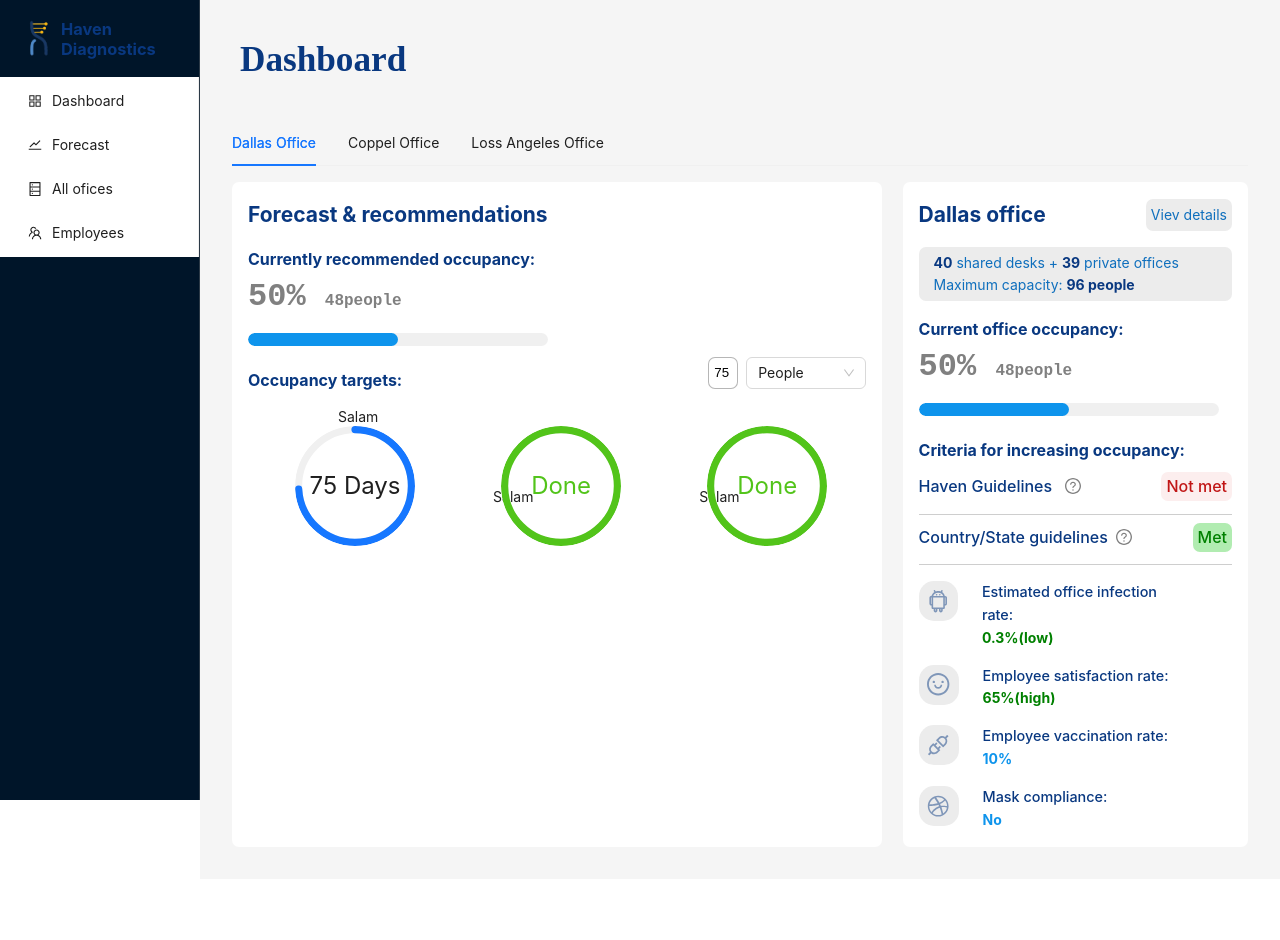
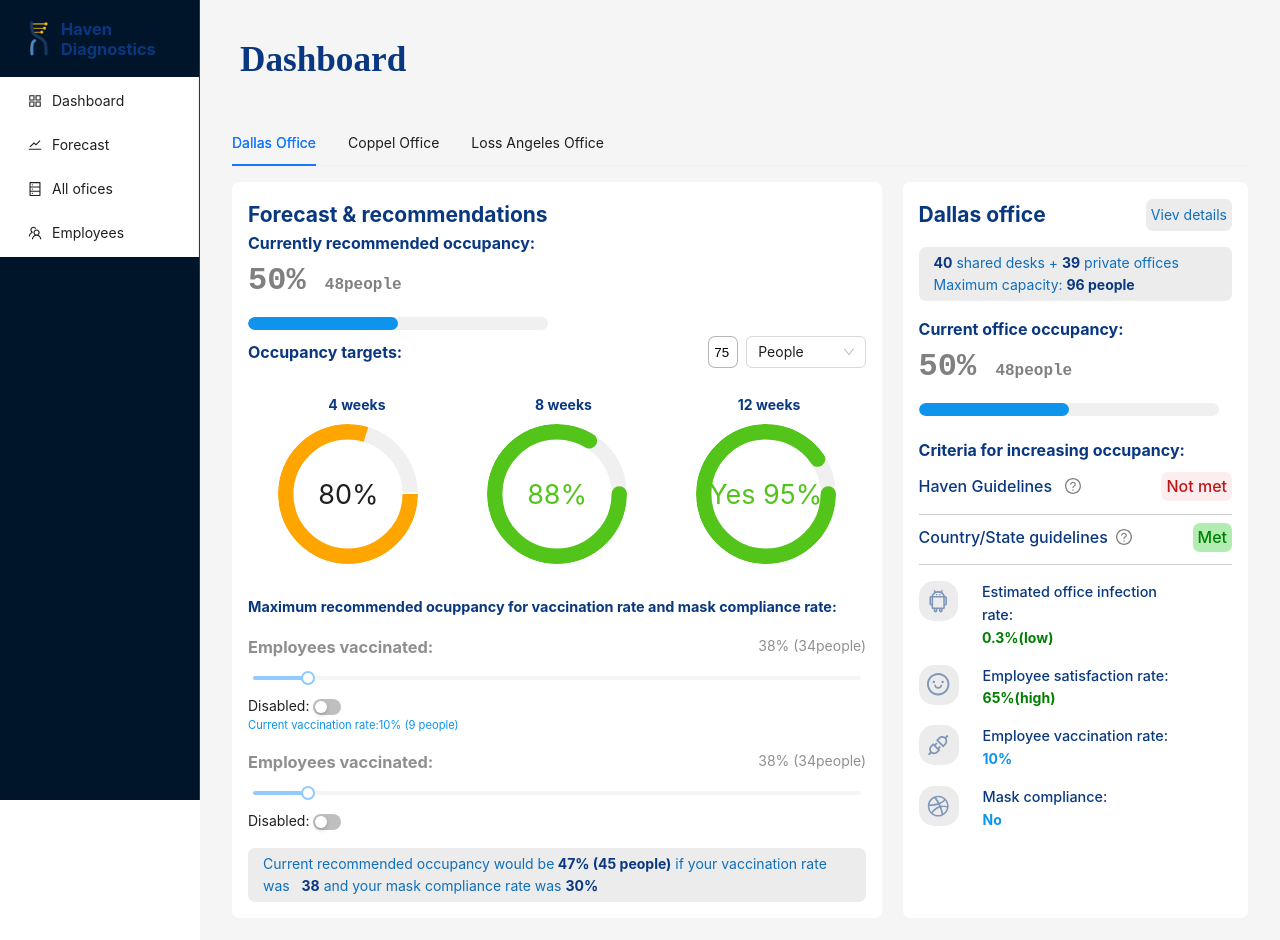
Before and after one commit to RoyalMahammadli/Dashboard, a React (Vite) app: page / in a window 1280 px wide. Shown: the top 940 px of the page. Before the commit the page ends 879 px from the top, so only its background shows below. Built offline with nearby package versions, Linux system fonts and the light colour scheme.

Commit message:
last changes

```diff
--- a/src/Components/CircleProgres.jsx
+++ b/src/Components/CircleProgres.jsx
@@ -1,28 +1,58 @@
 import { Progress, Space } from 'antd';
 
 function CircleProgres() {
+    const twoColors = {
+        '0%': 'orange',
+        '100%': 'orange',
+    };
     return (
         <div style={{
             display: 'flex',
             justifyContent: 'space-around',
-            position: 'relative',
-            marginTop:'2rem'
+            marginTop: '3.5rem'
         }}>
             <Space wrap>
+                <div style={{ position: 'relative', }} > <p style={{
+                    position: 'absolute',
+                    top: '-30px',
+                    left: '50px',
+                    width: '60px',
+                    color: 'rgb(9, 56, 128)',
+                    fontWeight:'700'
+                }}>4 weeks</p>
+                    <Progress type="circle" percent={80} strokeWidth={11} size={140} gapDegree={2} strokeColor={twoColors} strokeLinecap='round' /> </div>
+            </Space>
+
+
+            <Space wrap>
                 <div style={{
-                    position: 'absolute',
-                    top:'-20px',
-                    left:'90px'
-                }}>Salam</div>
-                <Progress type="circle" percent={75} format={(percent) => `${percent} Days`} />
+                    position: 'relative'
+                }}>
+                    <p style={{
+                        position: 'absolute',
+                        top: '-100px',
+                        left: '56px',
+                        width: '60px',
+                        color: 'rgb(9, 56, 128)',
+                        fontWeight:'700'
+                    }}>8 weeks</p>
+                </div>
+                <Progress type="circle" status='success' gapDegree={10} size={140} percent={88} strokeWidth={11} format={(percent) => `${percent}%`} />
+
             </Space>
             <Space wrap>
-                <div style={{ position: 'absolute' }}>Salam</div>
-                <Progress type="circle" percent={100} format={() => 'Done'} />
-            </Space>
-            <Space wrap>
-                <div style={{ position: 'absolute' }}>Salam</div>
-                <Progress type="circle" percent={100} format={() => 'Done'} />
+                <div style={{
+                    position: 'relative'
+                }}> <p style={{
+                    position: 'absolute',
+                    top: '-100px',
+                    left: '50px',
+                    width: '65px',
+                    color: 'rgb(9, 56, 128)',
+                    fontWeight:'700'
+                }}>12 weeks</p> </div>
+                <Progress type="circle" gapDegree={10} percent={95} size={140} status='success' strokeWidth={11} format={(percent) => `Yes ${percent}%`} />
+
             </Space>
         </div>
     )
--- /dev/null
+++ b/src/Components/UI/SliderScale.jsx
@@ -0,0 +1,18 @@
+import React, { useState } from 'react';
+import { Slider, Switch } from 'antd';
+
+function SliderScale() {
+    const [disabled, setDisabled] = useState(false);
+    const onChange = (checked) => {
+        setDisabled(checked);
+    };
+    return (
+        <>
+            <Slider max={100}  min={0}   defaultValue={9} disabled={disabled} />
+
+            Disabled: <Switch size="small" checked={disabled} onChange={onChange} />
+        </>
+    );
+}
+
+export default SliderScale
--- a/src/Components/UI/TabContent.css
+++ b/src/Components/UI/TabContent.css
@@ -1,7 +1,5 @@
-.right{
-  width: 34%;
-}
-.left{
+/* Left Side */
+.left {
   width: 64%;
 }
 .right,
@@ -14,17 +12,39 @@
 .left h2 {
   color: rgb(9, 56, 128);
 }
+.vaccination-and-mask {
+  margin-top: 2rem;
+}
+.employes-vaccinated{
+  margin-top: 1rem;
+}
+.employes-vaccinated h3, .employes-vaccinated p {
+  color: rgba(0, 0, 0, 0.438);
+}
+
+/* Right side */
+.right {
+  width: 34%;
+}
 .occupancy h4,
 .increas_occupancy,
 .left h4 {
   color: rgb(9, 56, 128);
   font-size: 1rem;
 }
+
+.vaccination-and-mask h4 {
+  color: rgb(9, 56, 128);
+  font-size: .9rem;
+}
+
 input {
   width: 30px;
+  height: 100%;
   padding: 0 5px;
   border-radius: 7px;
   border: 1px solid rgba(0, 0, 0, 0.288);
+  cursor: pointer;
 }
 
 .V-details,
@@ -42,7 +62,7 @@ input {
   color: rgb(9, 56, 128);
   font-weight: bolder;
 }
-h4 {
+.right h4 {
   margin-top: 1rem;
 }
 .increas_occupancy p {
--- a/src/Components/UI/TabContent.jsx
+++ b/src/Components/UI/TabContent.jsx
@@ -5,6 +5,7 @@ import { QuestionCircleOutlined, SmileOutlined, AndroidOutlined, ApiOutlined, Dr
 import SelectInp from '../SelectInp';
 import CircleProgres from '../CircleProgres';
 import ProgresScale from './ProgresScale';
+import SliderScale from './SliderScale';
 function TabContent() {
     return (
         <div className='mainTab flex'>
@@ -18,13 +19,34 @@ function TabContent() {
                     <div className='flex' style={{ alignItems: 'center' }}>
                         <h4>Occupancy targets:</h4>
                         <div className='flex'>
-                            <input type="tel" name="" id="numb" value={75} />
+                            <form action="">
+                                <input type="tel" name="" id="numb" value={75} />
+                            </form>
                             <SelectInp />
                         </div>
 
                     </div>
                     <CircleProgres />
                 </div>
+                <div className="vaccination-and-mask">
+                    <h4>Maximum recommended ocuppancy for vaccination rate and mask compliance rate:</h4>
+                    <div className="employes-vaccinated flex">
+                        <h3>Employees vaccinated:</h3>
+                        <p>38% (34people)</p>
+                    </div>
+                    <SliderScale />
+                    <p style={{ fontSize: '.7rem', color: ' rgb(14, 148, 236) ' }}>Current vaccination rate:10% (9 people)</p>
+                    <div className="employes-vaccinated flex">
+                        <h3>Employees vaccinated:</h3>
+                        <p>38% (34people)</p>
+                    </div>
+                    <SliderScale />
+
+                </div>
+                <div className='numb-Details' style={{marginTop:'1rem'}}>
+                    <p>Current recommended occupancy would be<span> 47% (45 people)</span> if your vaccination rate was  &nbsp; <span>38</span> and your mask compliance rate was <span>30%</span></p>
+                </div>
+
 
             </div>
 
```
